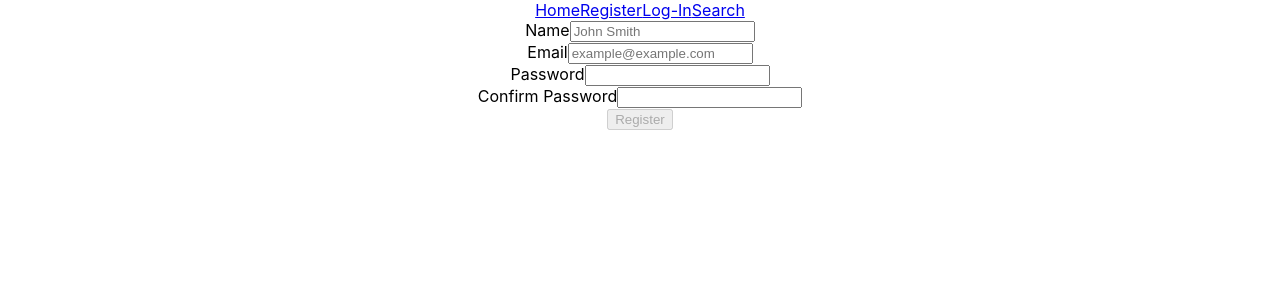
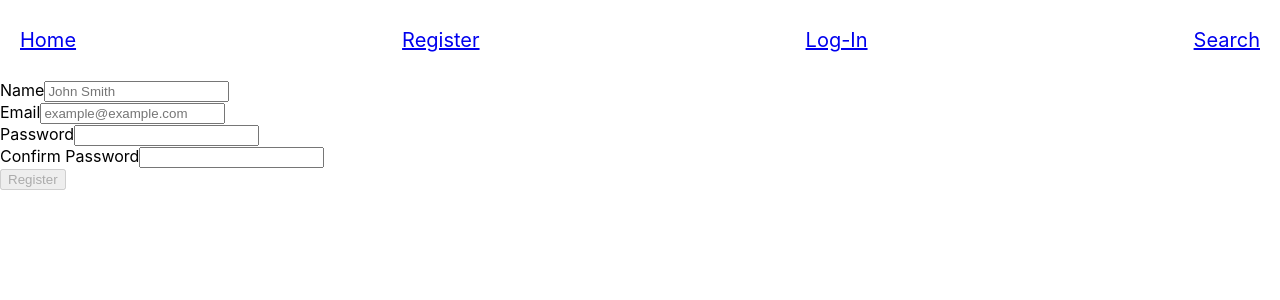
Before and after one commit to OliviaSchwartz/Transcript-Hackathon-Front, a React (Create React App) app: page /register in a window 1280 px wide. Shown: the top 300 px of the page. Built offline with nearby package versions, Linux system fonts and the light colour scheme.

Commit message:
searchbar

```diff
--- a/src/App.css
+++ b/src/App.css
@@ -1,38 +1,9 @@
-.App {
-  text-align: center;
+.nav {
+  display: flex;
+  justify-content: space-between;
+  align-items: center;
+  font-size: 20px;
+  padding: 1em;
+  color: white;
+  min-height: 2em
 }
-
-.App-logo {
-  height: 40vmin;
-  pointer-events: none;
-}
-
-@media (prefers-reduced-motion: no-preference) {
-  .App-logo {
-    animation: App-logo-spin infinite 20s linear;
-  }
-}
-
-.App-header {
-  background-color: #282c34;
-  min-height: 100vh;
-  display: flex;
-  flex-direction: column;
-  align-items: center;
-  justify-content: center;
-  font-size: calc(10px + 2vmin);
-  color: white;
-}
-
-.App-link {
-  color: #61dafb;
-}
-
-@keyframes App-logo-spin {
-  from {
-    transform: rotate(0deg);
-  }
-  to {
-    transform: rotate(360deg);
-  }
-}
--- a/src/App.js
+++ b/src/App.js
@@ -6,6 +6,7 @@ import Home from './pages/Home'
 import LogIn from './pages/LogIn'
 import Register from './pages/Register'
 import { CheckSession } from './services/AuthServices'
+import Search from './components/Search'
 
 function App() {
   const [authenticated, toggleAuthenticated] = useState(false)
@@ -48,6 +49,7 @@ function App() {
             }
           />
           <Route path="/register" element={<Register />} />
+          <Route path="/search" element={<Search />} />
         </Routes>
       </main>
     </div>
--- a/src/components/Search.jsx
+++ b/src/components/Search.jsx
@@ -0,0 +1,15 @@
+const Search = ({ onSubmit, value, onChange }) => {
+    return (
+        <form onSubmit={onSubmit}>
+            <input
+                type="text"
+                name="search"
+                value={value}
+                placeholder="Search Games"
+                onChange={onChange}
+            ></input>
+            <button type="submit">Search</button>
+        </form>
+    )
+}
+export default Search
```
